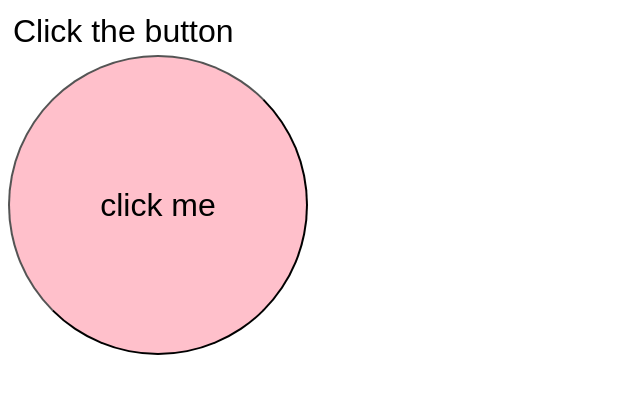
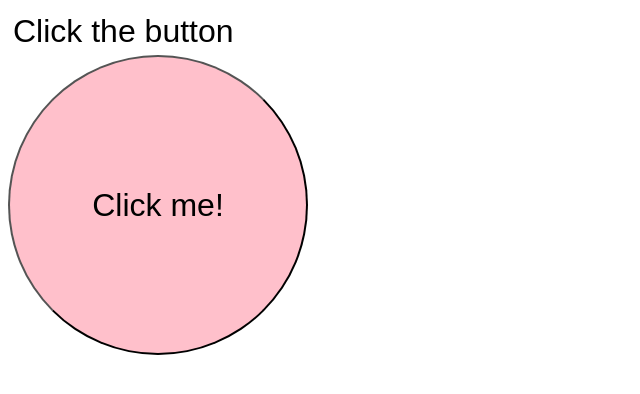
Before and after one commit to UglyKvistCode/ClickCounter-JavaScript, a plain HTML site: page index.html in a window 1280 px wide. Shown: the full height of the page, 0-640 px from the left. Drawn offline with Linux system fonts and the light colour scheme.

Commit message:
styled the button

```diff
--- a/index.html
+++ b/index.html
@@ -13,7 +13,7 @@
             output.setAttribute("class", "message");
             body.appendChild(output);
             let btn = document.createElement("button");
-            btn.innerHTML = "click me";
+            btn.innerHTML = "Click me!";
             btn.style.backgroundColor = "pink";
             btn.style.textAlign = "center";
             btn.style.width = "300px";
```
